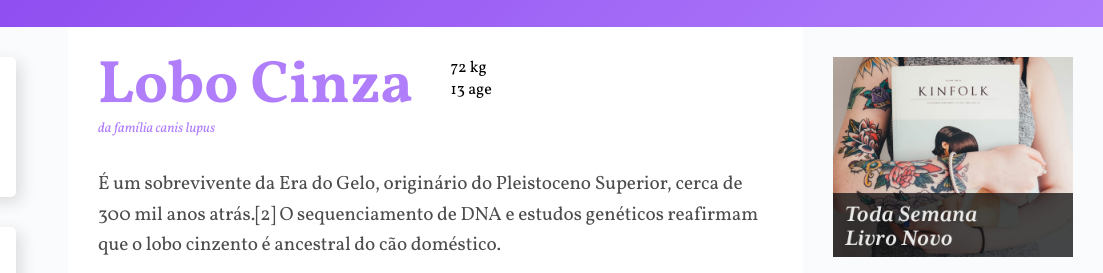
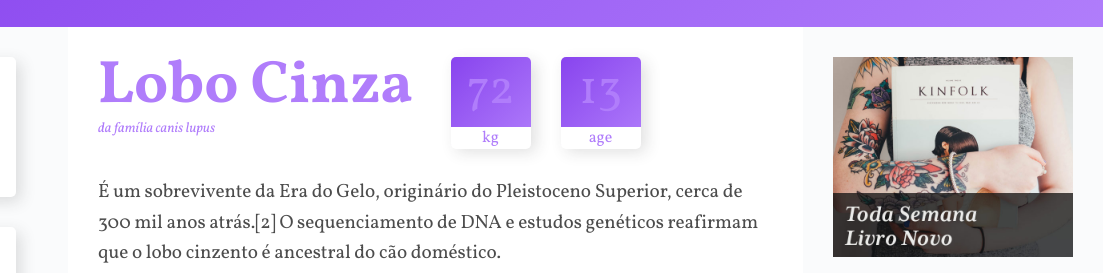
Before and after one commit to AntonielAureliano/grid-layout, a plain HTML site: page index.html in a window 1280 px wide. Shown: the part 78-351 px from the top of the page, 177-1280 px from the left. Drawn offline with Linux system fonts and the light colour scheme.

Commit message:
Alterando html e finalizando estilizanção characteristics.

```diff
--- a/css/style.css
+++ b/css/style.css
@@ -145,19 +145,56 @@ p {
 }
 
 /*Title*/
-.title {
+.content-title {
   color: var(--primary-light-purple);
 }
 
-.title h1 {
+.content-title h1 {
   font-size: 3.75rem;
   font-weight: 700;
   line-height: 1;
 }
 
-.title span {
+.content-title span {
   font-size: 0.875rem;
   font-style: italic;
+}
+
+/*Characteristics*/
+.characteristics {
+  display: flex;
+  align-items: start;
+}
+
+.characteristics > div {
+  background: var(--gradient-primary);
+  border-radius: 0.3125rem;
+  box-shadow: 0.3125rem 0.3125rem 0.9375rem 0 var(--secondary-shadow-gray);
+  position: relative;
+  text-align: center;
+  width: 5rem;
+}
+
+.characteristics > div:first-child {
+  margin-right: 1.875rem;
+}
+
+.characteristics span {
+  color: var(--primary-light-purple);
+  display: block;
+}
+
+.characteristics-number {
+  font-size: 3rem;
+  line-height: 1;
+  margin: 0.625rem auto;
+}
+
+.characteristics-label {
+  background-color: var(--primary-withe);
+  border-radius: 0 0 0.3125rem 0.3125rem;
+  position: relative;
+  top: 0.125rem;
 }
 
 /*Adverts*/
--- a/index.html
+++ b/index.html
@@ -32,19 +32,19 @@
         </nav>
 
         <main class="content">
-            <div class="title">
+            <div class="content-title">
                 <h1>Lobo Cinza</h1>
                 <span>da família canis lupus</span>
             </div>
 
             <div class="characteristics">
                 <div>
-                    <span class="number">72</span>
-                    <span class="label">kg</span>
+                    <span class="characteristics-number">72</span>
+                    <span class="characteristics-label">kg</span>
                 </div>
                 <div>
-                    <span class="number">13</span>
-                    <span class="label">age</span>
+                    <span class="characteristics-number">13</span>
+                    <span class="characteristics-label">age</span>
                 </div>
             </div>
 
```
